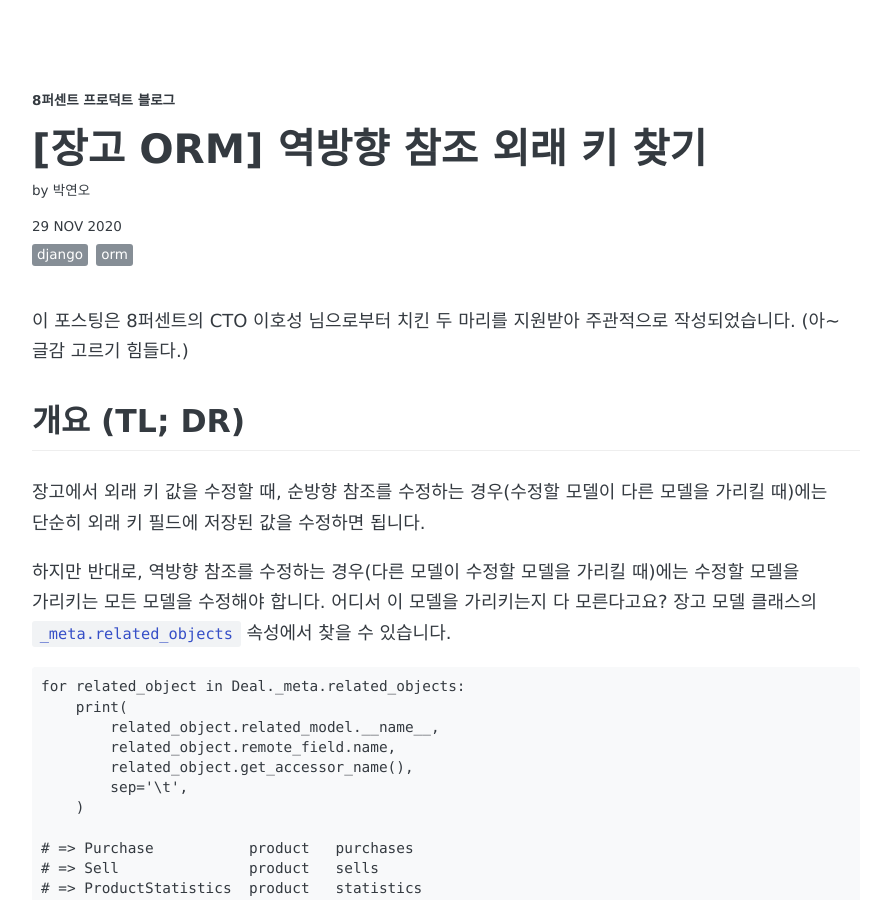
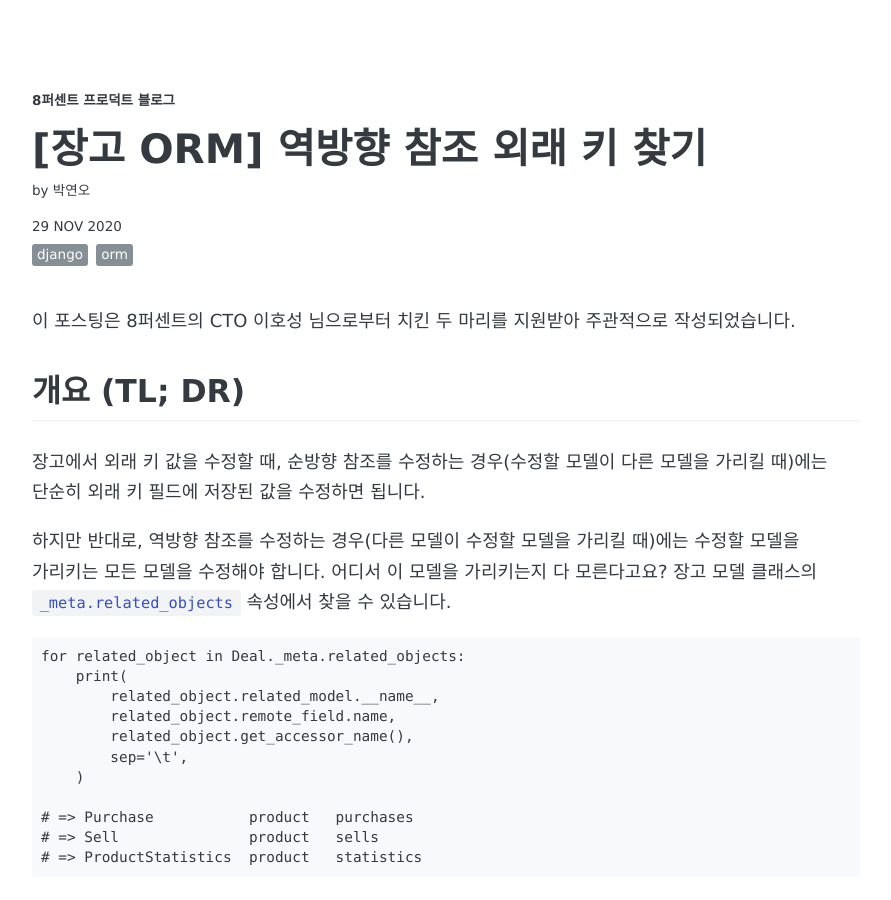
Before and after one commit to 8percent/8percent.github.io, a Jekyll site: the page built from _posts/2020-11-29-django-reversed-foreign-keys.md, in a window 1280 px wide and 900 px high. Shown: the whole window, without its empty margins (194-1085 px from the left). Built offline with Jekyll 4.4.1, drawn with Linux system fonts in a browser that asks for light colours; some web fonts are replaced.

Commit message:
DEL: 중요하지 않은 내용 삭제

```diff
--- a/_posts/2020-11-29-django-reversed-foreign-keys.md
+++ b/_posts/2020-11-29-django-reversed-foreign-keys.md
@@ -8,7 +8,7 @@ tags: [django, orm]
 comments: true
 ---
 
-이 포스팅은 8퍼센트의 CTO 이호성 님으로부터 치킨 두 마리를 지원받아 주관적으로 작성되었습니다. (아~ 글감 고르기 힘들다.)
+이 포스팅은 8퍼센트의 CTO 이호성 님으로부터 치킨 두 마리를 지원받아 주관적으로 작성되었습니다.
 
 ## 개요 (TL; DR)
 
```
